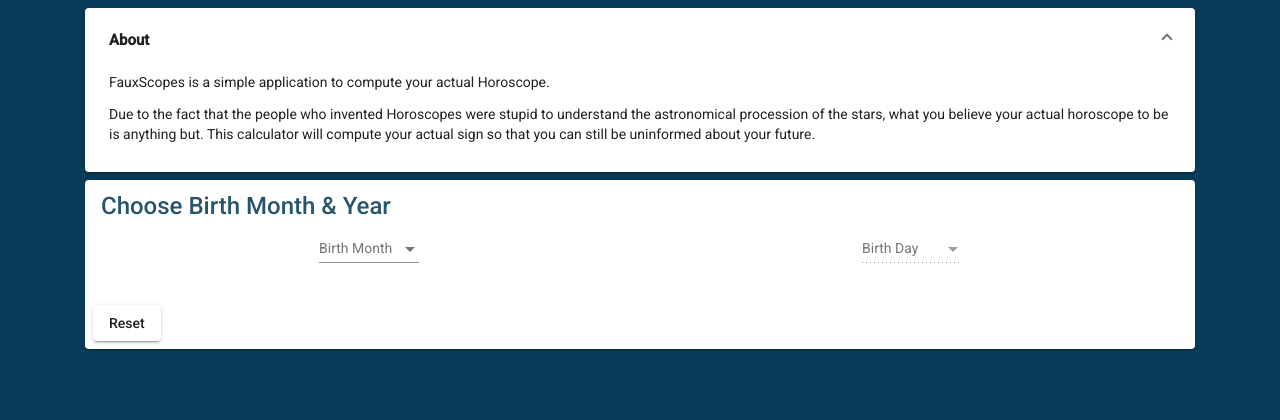
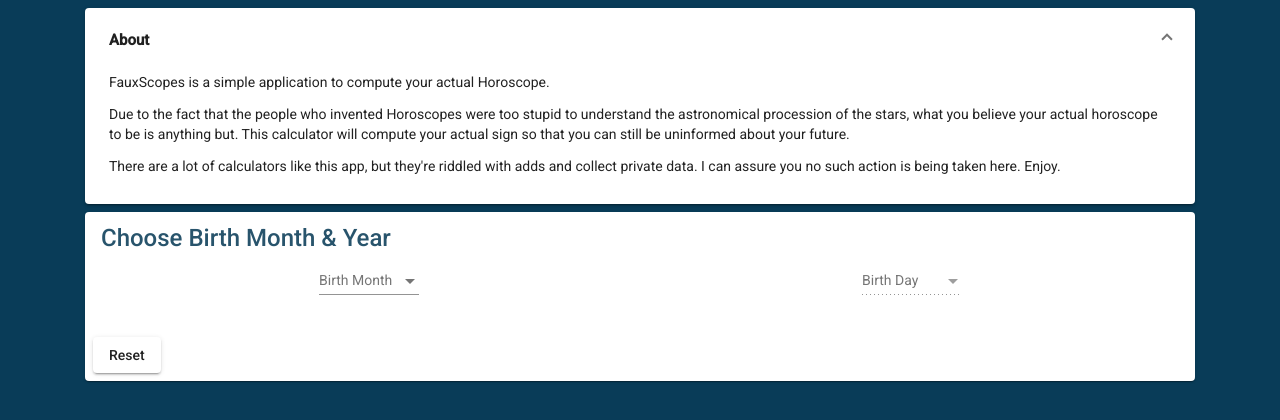
Before and after one commit to boogermanus/FauxScope, an Angular app: page / in a window 1280 px wide. Shown: the top 420 px of the page. Built offline with nearby package versions, Linux system fonts and the light colour scheme.

Commit message:
add additional test

```diff
--- a/src/app/about/about.component.html
+++ b/src/app/about/about.component.html
@@ -5,9 +5,13 @@
         </mat-expansion-panel-header>
         <p>FauxScopes is a simple application to compute your actual Horoscope.</p>
         <p>
-            Due to the fact that the people who invented Horoscopes were stupid to understand the astronomical
+            Due to the fact that the people who invented Horoscopes were too stupid to understand the astronomical
             procession of the stars, what you believe your actual horoscope to be is anything but. This calculator
             will compute your actual sign so that you can still be uninformed about your future.
         </p>
+        <p>
+            There are a lot of calculators like this app, but they're riddled with adds and collect private data.
+            I can assure you no such action is being taken here. Enjoy.
+        </p>
     </mat-expansion-panel>
 </mat-accordion>
--- a/src/app/app.component.html
+++ b/src/app/app.component.html
@@ -1,7 +1,8 @@
 <div class="container">
-    <app-about></app-about>
+    <app-about id="about"></app-about>
     <app-faux-date-picker (selectionMade)="onSelectionMade($event)" (inputsReset)="onReset()"></app-faux-date-picker>
     <app-faux-scope-view headerText="Astrological Sign" id="astrological" [scope]="astrological" [hidden]="noSelection">
     </app-faux-scope-view>
-    <app-faux-scope-view headerText="Astronomical Sign" id="astronomical" [scope]="astronomical" [hidden]="noSelection"></app-faux-scope-view>
+    <app-faux-scope-view headerText="Astronomical Sign" id="astronomical" [scope]="astronomical" [hidden]="noSelection">
+    </app-faux-scope-view>
 </div>
```
Also changed, not shown: 1 other file (tests, documents, lock files or other folders).
